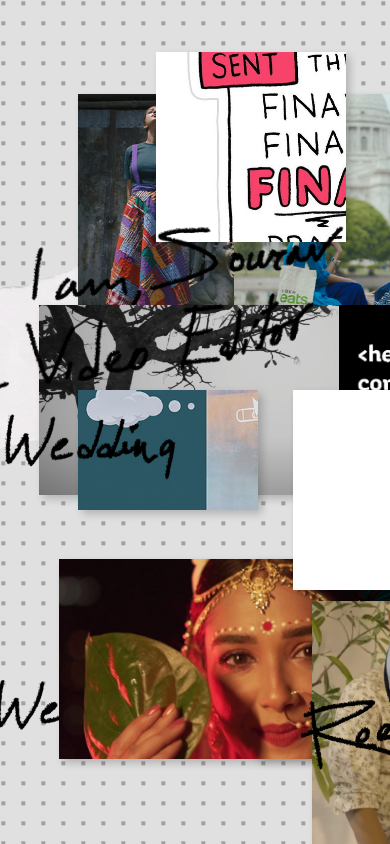
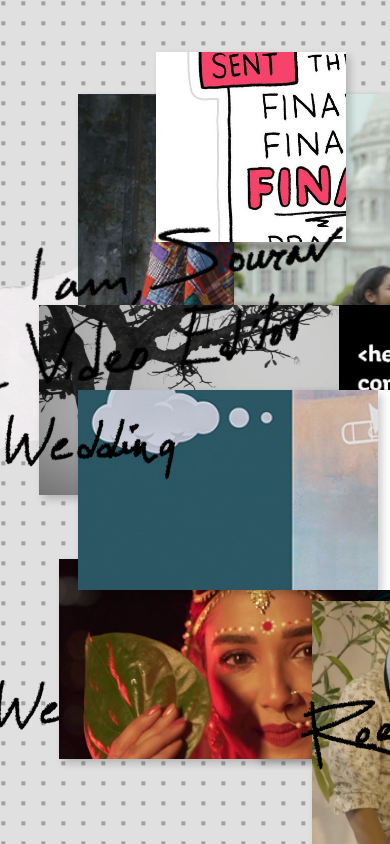
Before and after one commit to quixoute/souravchakraborty, a plain HTML site: page index.html in a window 390 px wide. Drawn offline with Linux system fonts and the light colour scheme.

Commit message:
update 0.0.2a
error with container 1 and 3 being partly clickable

```diff
--- a/styles.css
+++ b/styles.css
@@ -11,7 +11,6 @@
     color: #000080;
     position: fixed;
     transition: transform 0.2s ease;
-    z-index: 6;
     cursor: pointer;
     box-shadow: 4px 4px 8px rgba(0, 0, 0, 0.2);
     overflow: hidden;
@@ -29,7 +28,8 @@
 
 #container1 {
     width: 300px;
-    height: 290px; /* Increased height to match vertical image dimensions */
+    height: 290px;
+    z-index: 15;
 }
 
 /* Container 10 keeps its original override */
@@ -46,6 +46,7 @@
 #container3 {
     width: 300px;
     height: 200px;
+    z-index: 15;
 }
 
 #container4 {
@@ -83,30 +84,6 @@
     pointer-events: auto;
     transform: none !important; /* Prevent transform animations */
     transition: none !important; /* Prevent transitions */
-}
-
-
-
-/* Update mobile styling */
-@media (max-width: 768px) {
-    .project-container {
-        width: 120px;
-        height: 90px;
-        position: fixed;
-        transform: scale(0.7);
-    }
-
-    /* Specific mobile sizes for containers 1 and 2 */
-    #container1, #container2 {
-        width: 180px;
-        height: 240px; /* Maintain aspect ratio for mobile */
-    }
-
-    /* Container 10 mobile size */
-    #container10 {
-        width: 180px;
-        height: 120px;
-    }
 }
 
 
@@ -285,7 +262,8 @@ body {
     width: 1000px;
     height: 1000px;
     object-fit: cover;
-    z-index: 10;
+    z-index: 7;
+    pointer-events: none;
 }
 
 .social-icons {
```
Also changed, not shown: project5.html (+1 -1 lines).
